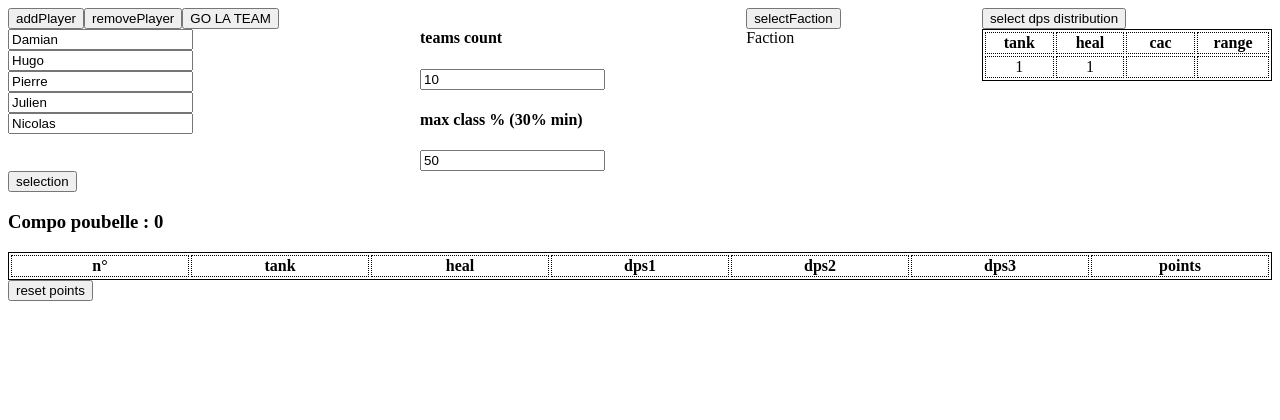
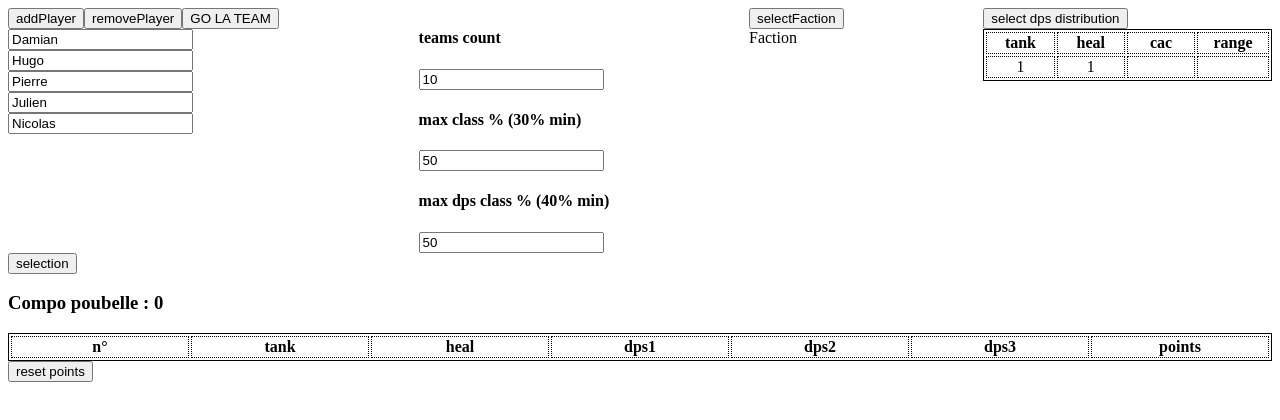
Before and after one commit to DamianKornak/WoWLottery, an Angular app: page / in a window 1280 px wide. Shown: the top 420 px of the page. Built offline with nearby package versions, Linux system fonts and the light colour scheme.

Commit message:
add classes DPs max count

```diff
--- a/src/app/app.component.html
+++ b/src/app/app.component.html
@@ -17,9 +17,11 @@
 
   <div class="div_top">
     <h4>teams count</h4>
-    <input type="text" value="{{teamsCount}}" (keyup)="setTeamsCount($event);">
+    <input type="text" value="{{teamsCount}}" (change)="setTeamsCount($event);">
     <h4>max class % (30% min)</h4>
-    <input type="text" id="maxClassPrctValue" value="{{maxClassPrct}}" (keyup)="setMaxClassPrct($event);">
+    <input type="text" id="maxClassPrctValue" value="{{maxClassPrct}}" (change)="setMaxClassPrct($event);">
+    <h4>max dps class % (40% min)</h4>
+    <input type="text" id="maxDpsClassPrctValue" value="{{maxDpsClassPrct}}" (change)="setMaxDpsClassPrct($event);">
   </div>
 
   <div class="div_top">
--- a/src/app/app.component.ts
+++ b/src/app/app.component.ts
@@ -33,9 +33,12 @@ export class AppComponent {
   falseCompoCount: number = 0;
   teamsCount: number = 10;
   maxClassPrct: number = 50;
+  maxDpsClassPrct: number = 50;
   maxCountPerClasses: number = 5;
+  maxDpsCountPerClasses: number = 5;
   tankSelectedForMaxCountRule : { [className : string] : number } = {};
   healSelectedForMaxCountRule : { [className : string] : number } = {};
+  dpsSelectedForMaxCountRule : { [className : string] : number } = {};
 
   forbidenPlayerClassCombos: string[] = [
     'Damian/Chasseurdedemons/Vengeance',
@@ -73,6 +76,16 @@ export class AppComponent {
     }
 
     (<HTMLInputElement>document.getElementById("maxClassPrctValue")).value = ''+this.maxClassPrct;
+  }
+
+  setMaxDpsClassPrct(event){
+    if(event.target.value >= 40){
+      this.maxDpsClassPrct = event.target.value;
+    } else {
+      this.maxDpsClassPrct = 40;
+    }
+
+    (<HTMLInputElement>document.getElementById("maxDpsClassPrctValue")).value = ''+this.maxDpsClassPrct;
   }
 
   defaultTeam() {
@@ -170,6 +183,8 @@ export class AppComponent {
     let x = this.teamsCount;
 
     this.maxCountPerClasses = this.teamsCount * this.maxClassPrct / 100;
+    this.maxDpsCountPerClasses = this.teamsCount * this.maxDpsClassPrct / 100;
+
     tanksListData.map(spec => {
       this.tankSelectedForMaxCountRule[spec.class] = 0;
     })
@@ -178,7 +193,18 @@ export class AppComponent {
       this.healSelectedForMaxCountRule[spec.class] = 0;
     })
 
-    console.log('1',this.maxCountPerClasses);
+    meleesListData.map(spec => {
+      this.dpsSelectedForMaxCountRule[spec.class] = 0;
+    })
+
+    rangesListData.map(spec => {
+      this.dpsSelectedForMaxCountRule[spec.class] = 0;
+    })
+
+    console.log('dpsSelectedForMaxCountRule',this.dpsSelectedForMaxCountRule);
+    console.log('tankSelectedForMaxCountRule',this.tankSelectedForMaxCountRule);
+    console.log('healSelectedForMaxCountRule',this.healSelectedForMaxCountRule);
+    console.log('maxCountPerClasses',this.maxCountPerClasses);
 
     while (x > 0) {
       this.players = this.virginPlayers;
@@ -217,6 +243,9 @@ export class AppComponent {
       if (this.isValidResult(result)) {
         this.tankSelectedForMaxCountRule[tank.class] += 1;
         this.healSelectedForMaxCountRule[heal.class] += 1;
+        this.dpsSelectedForMaxCountRule[dps1.class] += 1;
+        this.dpsSelectedForMaxCountRule[dps2.class] += 1;
+        this.dpsSelectedForMaxCountRule[dps3.class] += 1;
         this.resultPoints[index] = 0;
         index++;
         this.results.push(result);
@@ -237,15 +266,17 @@ export class AppComponent {
     let bRezCount: number = 0;
     let tankClass: string = '';
     let healClass: string = '';
+    let dpsClass: string[] = [];
 
     Object.keys(result).map(function (role) {
       let player: IPlayer = result[role].player;
       let spec: ISpec = result[role].spec;
       if(spec.type == 'Tank'){
         tankClass = spec.class;
-      }
-      if(spec.type == 'Heal'){
+      } else if(spec.type == 'Heal'){
         healClass = spec.class;
+      } else {
+        dpsClass.push(spec.class)
       }
       selectedSpecs.push(spec);
       playerClassList.push(player.name + '/' + spec.class + '/' + spec.name);
@@ -257,6 +288,17 @@ export class AppComponent {
     }
 
     if(this.healSelectedForMaxCountRule[healClass] == this.maxCountPerClasses){
+      return false;
+    }
+
+    let dpsOk = true;
+    dpsClass.map(dpsClass => {
+      if(this.dpsSelectedForMaxCountRule[dpsClass] == this.maxDpsCountPerClasses){
+        dpsOk = false
+      }
+    })
+
+    if(!dpsOk){
       return false;
     }
 
```
Also changed, not shown: 3 other files (tests, documents, lock files or other folders).
